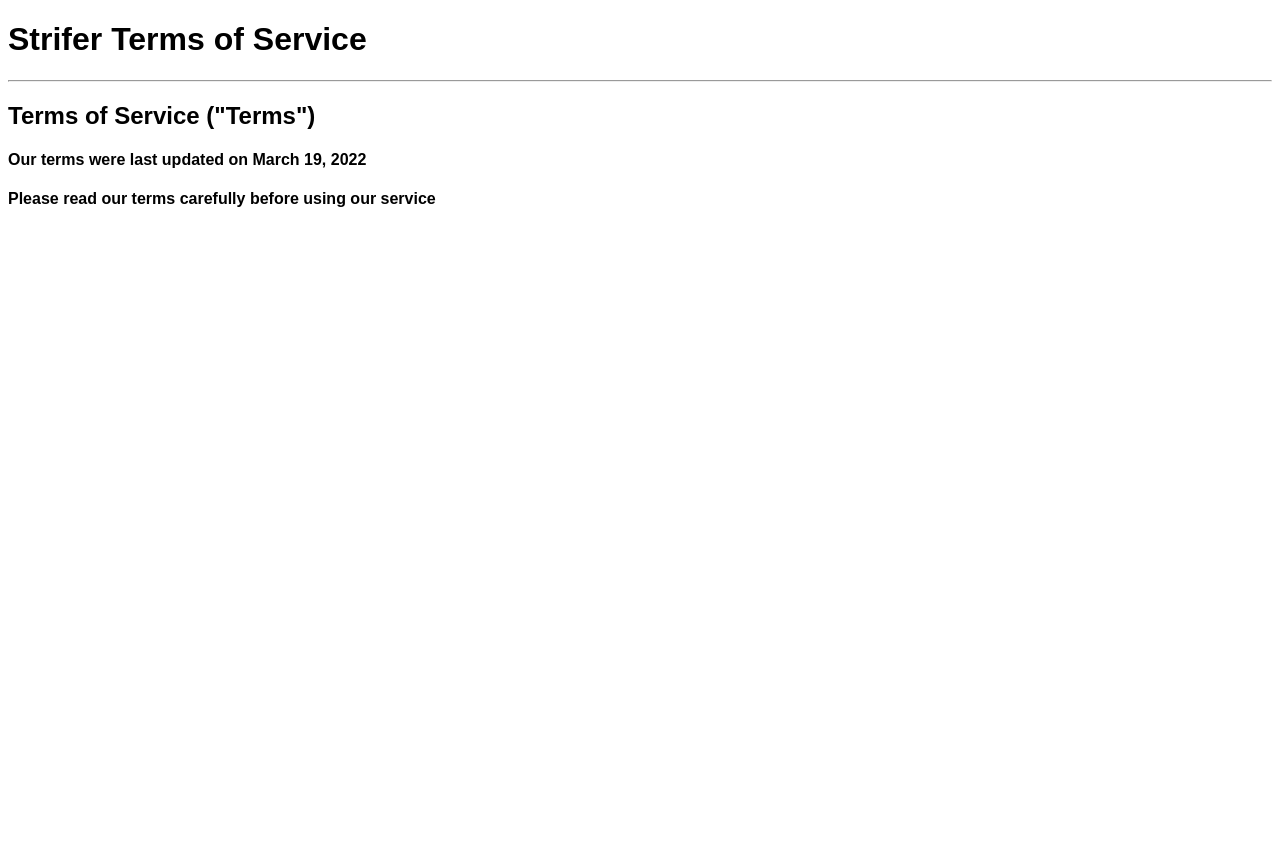
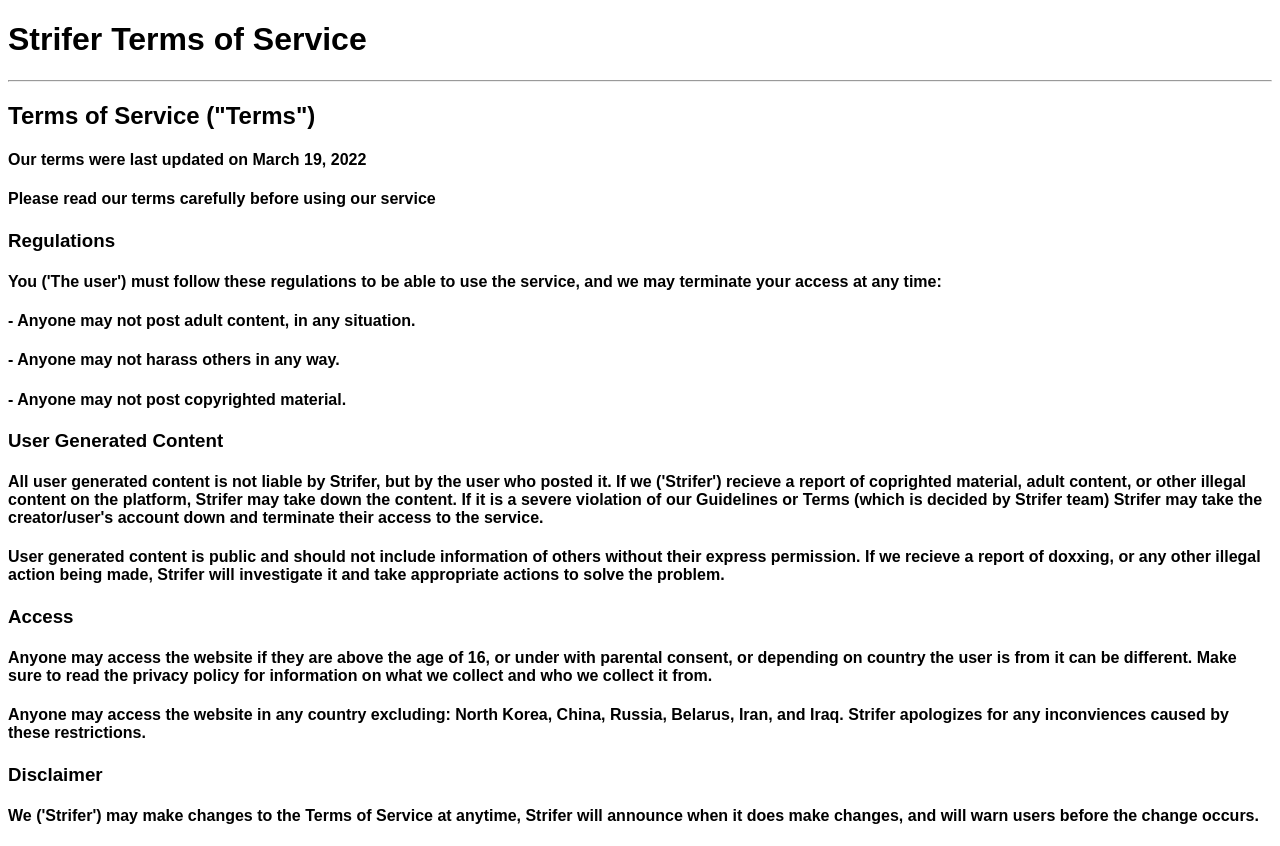
Before and after one commit to RodneyThom/strifer-tos, a plain HTML site: page index.html in a window 1280 px wide. Before the commit the page ends 800 px from the top, so only its background shows below. Drawn offline with Linux system fonts and the light colour scheme.

Commit message:
Update index.html

```diff
--- a/index.html
+++ b/index.html
@@ -13,5 +13,18 @@
     <h2>Terms of Service ("Terms")</h2>
     <h4>Our terms were last updated on March 19, 2022</h4>
     <h4>Please read our terms carefully before using our service</h4>
+    <h3>Regulations</h3>
+    <h4>You ('The user') must follow these regulations to be able to use the service, and we may terminate your access at any time:</h4>
+    <h4> - Anyone may not post adult content, in any situation.</h4>
+    <h4> - Anyone may not harass others in any way.</h4>
+    <h4> - Anyone may not post copyrighted material.</h4>
+    <h3>User Generated Content</h3>
+    <h4>All user generated content is not liable by Strifer, but by the user who posted it. If we ('Strifer') recieve a report of coprighted material, adult content, or other illegal content on the platform, Strifer may take down the content. If it is a severe violation of our Guidelines or Terms (which is decided by Strifer team) Strifer may take the creator/user's account down and terminate their access to the service.</h4>
+    <h4>User generated content is public and should not include information of others without their express permission. If we recieve a report of doxxing, or any other illegal action being made, Strifer will investigate it and take appropriate actions to solve the problem.</h4>
+    <h3>Access</h3>
+    <h4>Anyone may access the website if they are above the age of 16, or under with parental consent, or depending on country the user is from it can be different. Make sure to read the privacy policy for information on what we collect and who we collect it from.</h4>
+    <h4>Anyone may access the website in any country excluding: North Korea, China, Russia, Belarus, Iran, and Iraq. Strifer apologizes for any inconviences caused by these restrictions.</h4>
+    <h3>Disclaimer</h3>
+    <h4>We ('Strifer') may make changes to the Terms of Service at anytime, Strifer will announce when it does make changes, and will warn users before the change occurs.</h4>
   </body>
 </html>
```
